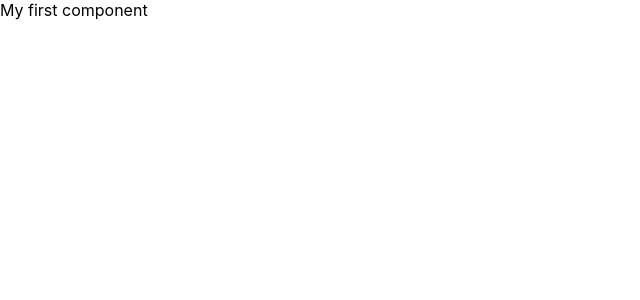
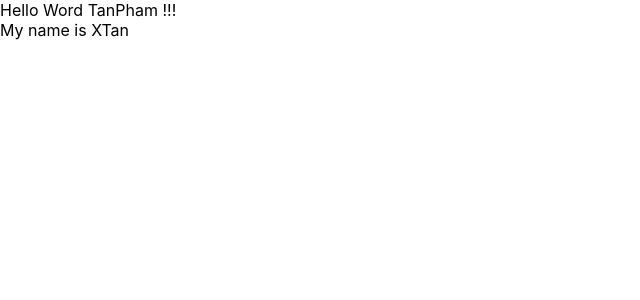
Before and after one commit to TanPham2808/ReactJS_Learning, a React (Create React App) app: page / in a window 1280 px wide. Shown: the top 300 px of the page, without its empty margins (0-640 px from the left). Built offline with nearby package versions, Linux system fonts and the light colour scheme.

Commit message:
Video 17: Su dung state

```diff
--- a/src/App.js
+++ b/src/App.js
@@ -3,26 +3,39 @@ import './App.css';
 import { useDispatch, useSelector } from 'react-redux';
 import { increaseCounter, decreaseCounter } from './redux/action/counterAction';
 import MyComponent from './component/MyComponent';
+import React from 'react';
 
-const App = () => {
-  const count = useSelector(state => state.counter.count);
-  const dispatch = useDispatch();
+class App extends React.Component {
+  render() {
+    return (
+      <div>
+        Hello Word TanPham !!!
+        <MyComponent></MyComponent>
+      </div>
+    )
+  }
 
-  return (
-    <MyComponent></MyComponent>
-
-    // <div className="App">
-    //   <header className="App-header">
-    //     <img src={logo} className="App-logo" alt="logo" />
-    //     <p>
-    //       Edit <code>src/App.js</code> and save to reload hehehe.
-    //     </p>
-    //     <div>Count = {count}</div>
-    //     <button onClick={() => dispatch(increaseCounter())}>Increase</button>
-    //     <button onClick={() => dispatch(decreaseCounter())}>Decrease</button>
-    //   </header>
-    // </div>
-  );
 }
 
+
+// const App = () => {
+//   const count = useSelector(state => state.counter.count);
+//   const dispatch = useDispatch();
+
+//   return (
+//     <div className="App">
+//       <header className="App-header">
+//         <img src={logo} className="App-logo" alt="logo" />
+//         <p>
+//           Edit <code>src/App.js</code> and save to reload hehehe.
+//         </p>
+//         <div>Count = {count}</div>
+//         <button onClick={() => dispatch(increaseCounter())}>Increase</button>
+//         <button onClick={() => dispatch(decreaseCounter())}>Decrease</button>
+//       </header>
+//     </div>
+//   );
+// }
+
+
 export default App;
--- a/src/component/MyComponent.js
+++ b/src/component/MyComponent.js
@@ -1,11 +1,17 @@
 import React from "react";
 
 class MyComponent extends React.Component {
+
+    state = {
+        name: 'XTan',
+        add: 'HCM',
+        age: 32
+    }
+
     render() {
         return (
-            <div>My first component</div>
+            <div>My name is {this.state.name} </div>
         )
     }
 }
-
 export default MyComponent;
```
